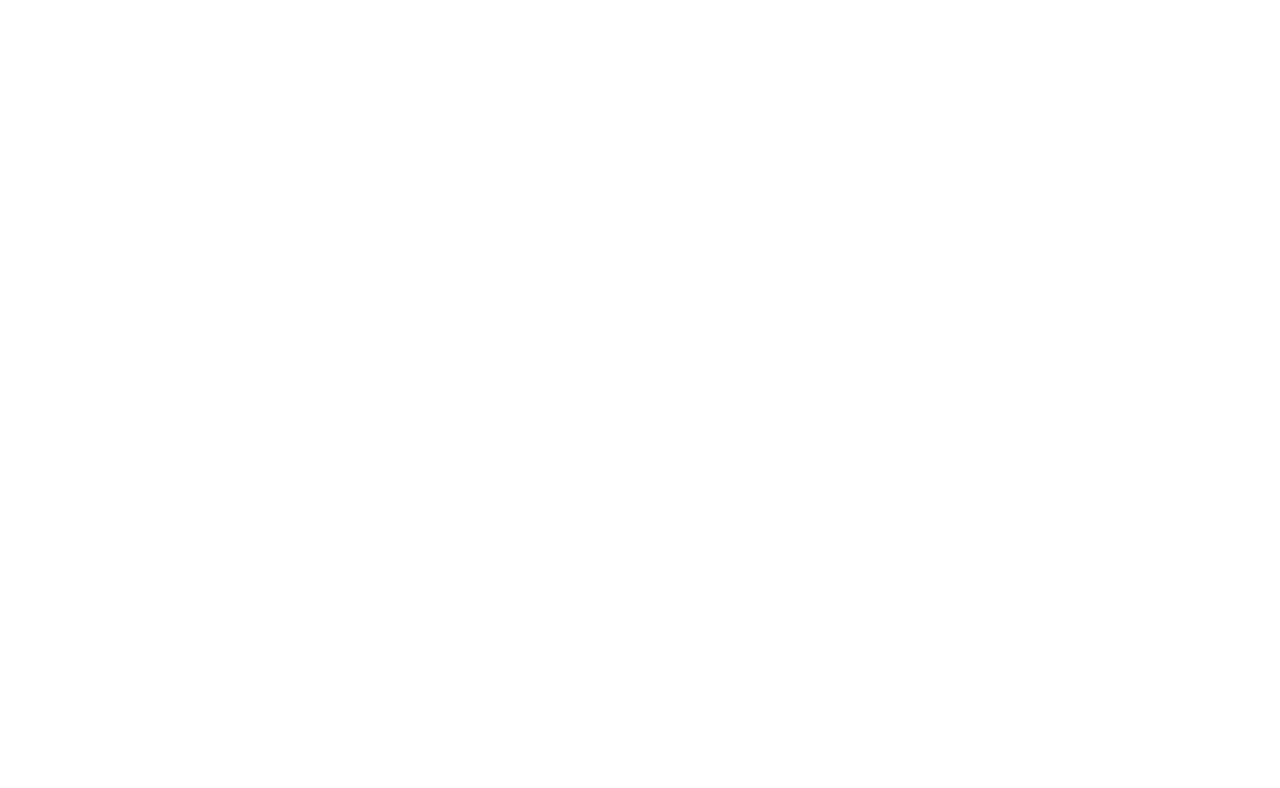
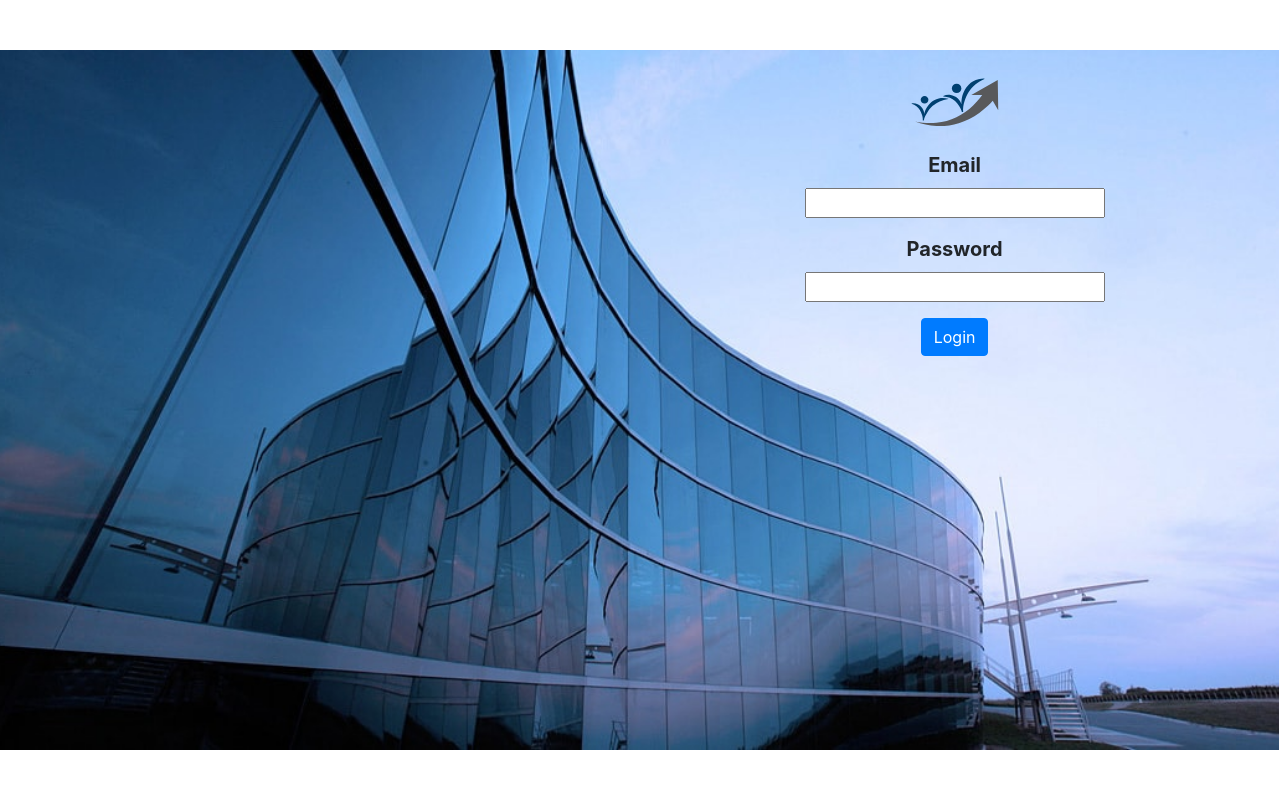
Before and after one commit to parinitha25/tax-and-Financial-consultancy, a React (Create React App) app: page /signin in a window 1280 px wide. Before the commit this address led to /. Shown: the top 788 px of the page. Built offline with nearby package versions, Linux system fonts and the light colour scheme.

Commit message:
contact page

```diff
--- a/src/Api/index.js
+++ b/src/Api/index.js
@@ -7,13 +7,13 @@ const api = axios.create({
 
 export const register = payload => api.post('/signup', payload)
 export const login = payload => api.post('/signin', payload)
-export const appointment =payload => api.post('/appt', payload)
+export const appoit =payload => api.post('/appt', payload)
 
 
 const apis = {
     register,
     login,
-    appointment
+    appoit
 }
 
 export default apis
--- a/src/App.js
+++ b/src/App.js
@@ -32,9 +32,9 @@ function App() {
     <div className="App">
       <Router>
       <Switch>
-      {/* <Route exact path='/home' component={Home}></Route>
-      <Route exact path='/signin' component={Login}></Route>
-      <Route exact path='/signup' component={Signup}></Route>
+       <Route exact path='/' component={Home}></Route>
+       <Route exact path='/signin' component={Login}></Route>
+      {/* <Route exact path='/signup' component={Signup}></Route>
       <Route exact path='/appt' component={Appointment}></Route>
       <Route exact path='/about' component={About}></Route>
       <Route exact path='/service' component={Service}></Route>
@@ -42,11 +42,11 @@ function App() {
       <Route exact path='/ourc' component={Ourclient}></Route>
       <Route exact path='/foot' component={Footer}></Route>
       <Route exact path='/calci' component={Calculator}></Route>
-      <Route exact path='/sch' component={Schedule}></Route> */}
+      <Route exact path='/sch' component={Schedule}></Route>   */}
 
       <PrivateRoute exact path="/appt" component={Appointment} />
-      <PrivateRoute exact path="/home" component={Home} />
-      <PrivateRoute exact path="/signin" component={Login} />
+      {/* <PrivateRoute exact path="/" component={Home} /> */}
+      {/* <PrivateRoute exact path="/signin" component={Login} /> */}
       <PrivateRoute exact path="/signup" component={Signup} />
       <PrivateRoute exact path="/about" component={About} />
       <PrivateRoute exact path="/service" component={Service} />
--- a/src/Components/Appointment.js
+++ b/src/Components/Appointment.js
@@ -15,28 +15,35 @@ class Appointment extends Component {
       startDate: new Date(),
       name:'',
       email:'',
-      date:'',
-      time:''
+      date: new Date(),
+      time:new Date()
+
     };
   }
-  handleChange=(date)=>{
+  // handleChange=(date)=>{
+  //   this.setState({
+  //     startDate: date,
+
+  //   });
+  // }
+  handleDate=(date)=> {
     this.setState({
-      startDate: date,
-
+      date: date
     });
   }
   handleChangeg=(e)=>{
     this.setState({[e.target.name]:e.target.value});
   }
-  handleSubmitg=async(e)=>{
+  handleSubmit=async(e)=>{
     debugger
     const { email,name,date,time} = this.state
     const payload = { email,name,date,time}
     e.preventDefault();
-    let t=0;
-    console.log(this.state);
+
+    // console.log(this.state);
     let reg_user=/^[A-Za-z0-9]{2,10}$/;
     let reg_email=/^(([^<>()\[\]\\.,;:\s@"]+(\.[^<>()\[\]\\.,;:\s@"]+)*)|(".+"))@((\[[0-9]{1,3}\.[0-9]{1,3}\.[0-9]{1,3}\.[0-9]{1,3}\])|(([a-zA-Z\-0-9]+\.)+[a-zA-Z]{2,}))$/;
+    let t=0;
     if(!this.state.name) this.setState({namelError:'Name is required'});
     else if(!reg_user.test(this.state.name)) this.setState({namelError:'Invalid name'});
     else{
@@ -52,10 +59,12 @@ class Appointment extends Component {
     if(t>1)  {
     console.log("hii")
      debugger
-     await api.appointment(payload).then(res => {
+     await api.appoit(payload).then(res => {
       this.setState({
         name: '',
-        email: ''
+        email: '',
+        date:'',
+        time:''
 
       })
       console.log('hello')
@@ -75,7 +84,7 @@ class Appointment extends Component {
 // }
 
   render() {
-    const { email, name,date,time} = this.state
+    const { email, name} = this.state
       return (
       <div>
         <Navbar/>
@@ -86,7 +95,7 @@ class Appointment extends Component {
              <div className="col-xs-1 col-sm-1 col-md-1 col-lg-1"></div>
             </div>
           </div>
-          <Form onSubmit={this.handleSubmitg}>
+          <Form onSubmit={this.handleSubmit}>
             <label className="formg">Get in Touch</label>
             <Form.Group className="date">
               <label><b>Name</b></label>
@@ -101,16 +110,18 @@ class Appointment extends Component {
             <Form.Group>
               <label className="datet"><b>Date</b></label>
               <DatePicker
-                  selected={this.state.startDate}
-                  onChange={this.handleChange}
+                  // selected={this.state.startDate}
+                  selected={this.state.date}
+                  onChange={this.handleDate}
                   className="widthd"
               />
             </Form.Group>
             <Form.Group >
               <label className="datet"><b>Time</b></label>
               <DatePicker
-                  selected={this.state.startDate}
-                  onChange={this.handleChange}
+                  // selected={this.state.startDate}
+                  selected={this.state.time}
+                  onChange={this.handleDate}
                   showTimeSelect
                   showTimeSelectOnly
                   timeIntervals={15}
@@ -119,7 +130,7 @@ class Appointment extends Component {
                   className="widthd"
               />
             </Form.Group>
-              <input type="submit" value="send" className="sendbta" ></input>
+              <button type="submit" value="send" className="sendbta" >Send</button>
               <button type="submit" className="resetbta">Reset</button>
           </Form>
         {/* <Footer/> */}
--- a/src/Components/Login.js
+++ b/src/Components/Login.js
@@ -53,7 +53,7 @@ handleSubmit=async(e)=>{
                       password:''
                     })
                     console.log('hello')
-                    browserHistory.push("/home");
+                    browserHistory.push("/");
                 });
             }
 }
```
